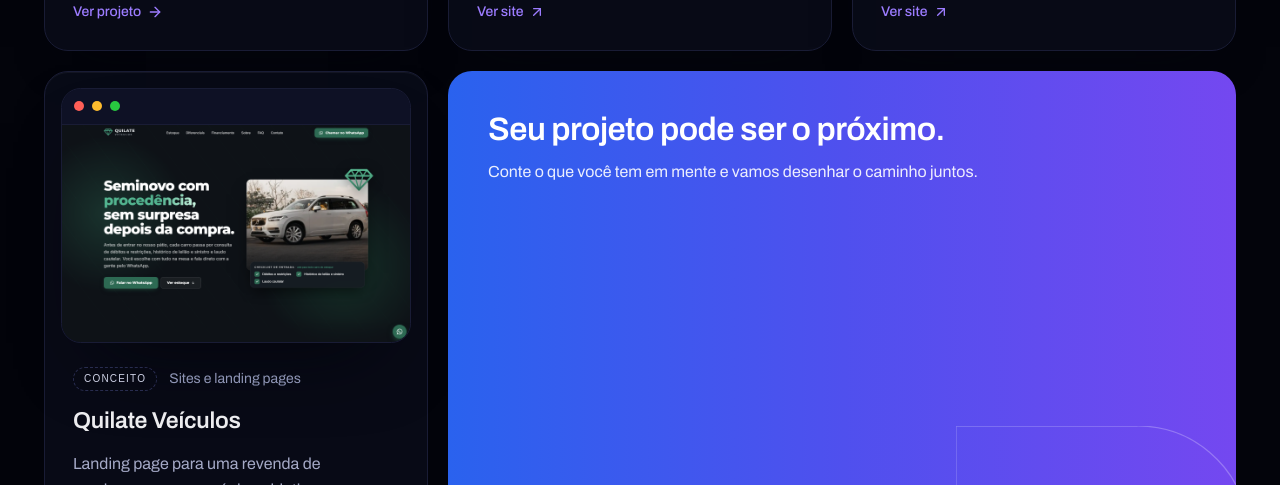
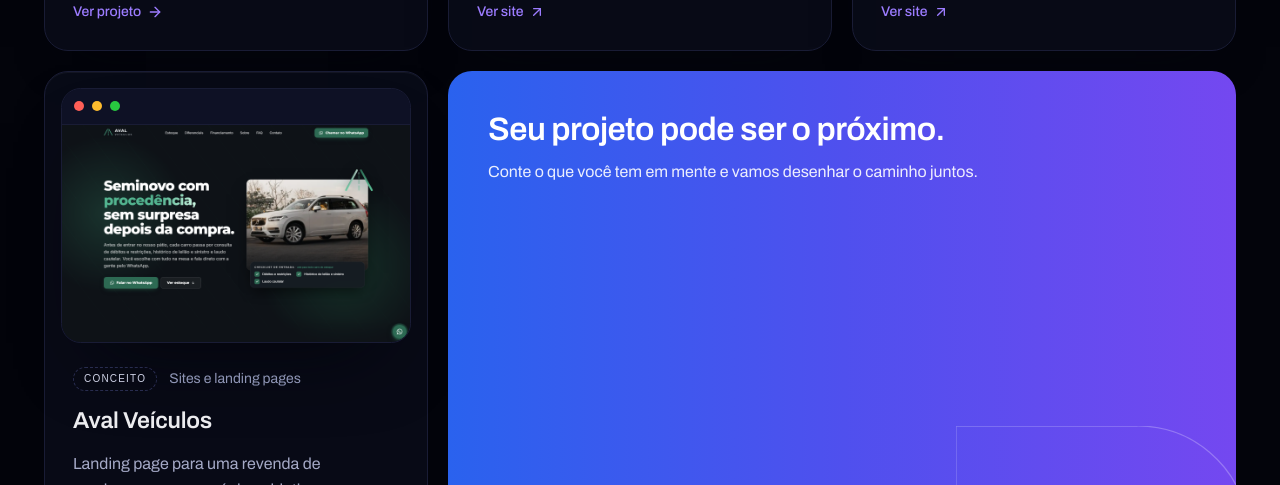
Before and after one commit to juliocesarEL/Risen_StudioV2, a Next.js app: page / in a window 1280 px wide. Shown: the part 2780-3265 px from the top of the page. Built offline with nearby package versions, Linux system fonts and the light colour scheme; no server answers; a web font is replaced by a local one.

Commit message:
alteração card

```diff
--- a/src/content/projects.ts
+++ b/src/content/projects.ts
@@ -133,13 +133,13 @@ export const projects: Project[] = [
     featured: false,
   },
   {
-    slug: 'quilate-veiculos',
-    name: 'Quilate Veículos',
+    slug: 'aval-veiculos',
+    name: 'Aval Veículos',
     kind: 'conceito',
     category: 'sites',
     cover: {
-      src: '/images/projects/quilate-veiculos/capa.png',
-      alt: 'Página inicial da Quilate Veículos: o título "Seminovo com procedência, sem surpresa depois da compra", a foto de um SUV branco e o checklist de entrada de cada carro, com o botão de falar no WhatsApp',
+      src: '/images/projects/aval-veiculos/capa.png',
+      alt: 'Página inicial da Aval Veículos: o título "Seminovo com procedência, sem surpresa depois da compra", a foto de um SUV branco e o checklist de entrada de cada carro, com o botão de falar no WhatsApp',
     },
     summary:
       'Landing page para uma revenda de seminovos, com um único objetivo: gerar conversas no WhatsApp. Cada carro, simulação e botão abre a conversa com a mensagem pronta, já com o modelo e o preço do anúncio.',
@@ -153,7 +153,7 @@ export const projects: Project[] = [
       'Checklist de procedência para passar confiança antes do primeiro contato',
       'Perguntas frequentes e localização da loja para quem quer ver o carro de perto',
     ],
-    liveUrl: 'https://quilate-veiculos.vercel.app/',
+    liveUrl: 'https://aval-veiculos.vercel.app/',
     hasCaseStudy: false,
     featured: false,
   },
```
Also changed, not shown: public/images/projects/aval-veiculos/capa.png (added), public/images/projects/quilate-veiculos/capa.png (deleted).
